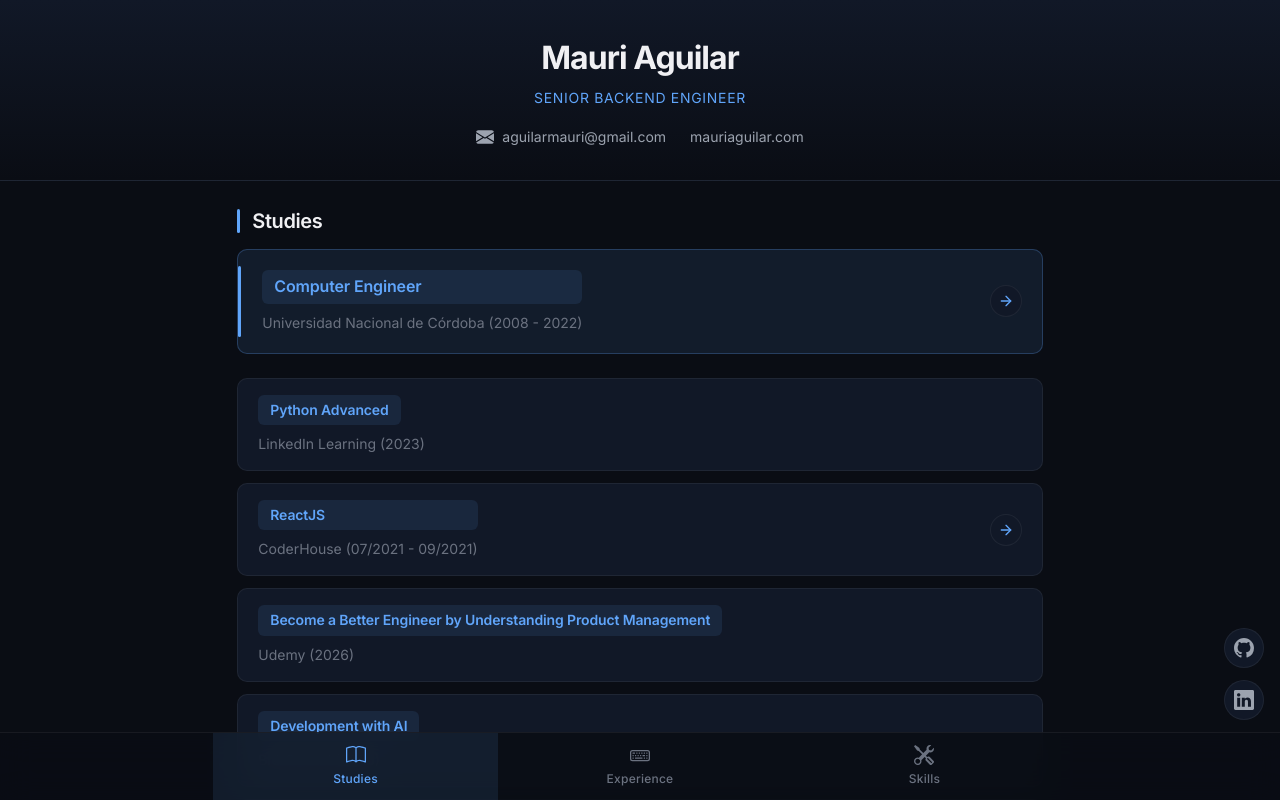
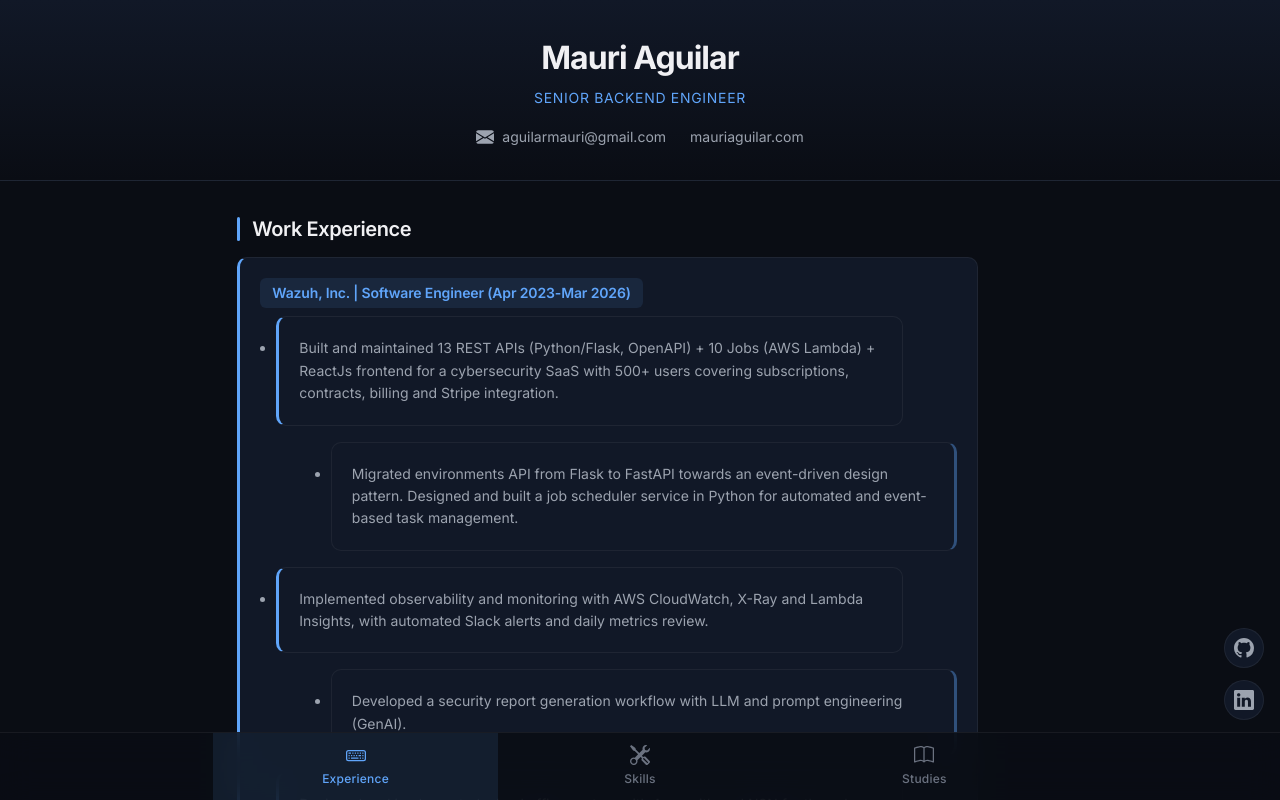
Before and after one commit to mauriaguilar/mauriaguilar.com, a React (Vite) app: page / in a window 1280 px wide. Shown: the top 800 px of the page. Built offline with nearby package versions, Linux system fonts and the light colour scheme.

Commit message:
SCROLL vertical

```diff
--- a/src/App.css
+++ b/src/App.css
@@ -66,6 +66,17 @@
 }
 
 /* ========================================
+   Sections (stacked in a single scroll)
+   ======================================== */
+main section {
+  scroll-margin-top: var(--space-6);
+}
+
+main section + section {
+  border-top: 1px solid var(--border-subtle);
+}
+
+/* ========================================
    Section Title
    ======================================== */
 .App-title {
@@ -73,7 +84,7 @@
   font-weight: 600;
   letter-spacing: -0.02em;
   color: var(--text-primary);
-  padding: var(--space-6) var(--space-6) var(--space-3);
+  padding: var(--space-8) var(--space-6) var(--space-3);
   display: flex;
   align-items: center;
   gap: var(--space-3);
--- a/src/App.tsx
+++ b/src/App.tsx
@@ -1,55 +1,69 @@
-import { useState, useCallback, useRef, lazy, Suspense } from 'react';
+import { useState, useCallback, useEffect, useRef } from 'react';
 import './App.css';
 import Studies from './Studies';
 import Menu from './Menu';
 import FloatingButtons from './FloatingButtons';
+import Experience from './Experience';
+import Skills from './Skills';
 
-const Experience = lazy(() => import('./Experience'));
-const Skills = lazy(() => import('./Skills'));
+type Section = 'experience' | 'skills' | 'studies';
 
-type Section = 'studies' | 'experience' | 'skills';
-
-const SECTIONS: Section[] = ['studies', 'experience', 'skills'];
-const SWIPE_THRESHOLD = 50; // px mínimos para considerar swipe válido
+const SECTIONS: Section[] = ['experience', 'skills', 'studies'];
 
 function App() {
-  const [activeSection, setActiveSection] = useState<Section>('studies');
-  const touchStartX = useRef<number | null>(null);
+  const [activeSection, setActiveSection] = useState<Section>('experience');
+  const sectionRefs = useRef<Record<Section, HTMLElement | null>>({
+    experience: null,
+    skills: null,
+    studies: null,
+  });
+  const isClickScrolling = useRef(false);
 
-  const activateStudies = useCallback(() => setActiveSection('studies'), []);
-  const activateExperience = useCallback(() => setActiveSection('experience'), []);
-  const activateSkills = useCallback(() => setActiveSection('skills'), []);
+  useEffect(() => {
+    const observer = new IntersectionObserver(
+      (entries) => {
+        if (isClickScrolling.current) return;
 
-  const handleTouchStart = useCallback((e: React.TouchEvent) => {
-    touchStartX.current = e.touches[0].clientX;
+        const visible = entries
+          .filter(entry => entry.isIntersecting)
+          .sort((a, b) => b.intersectionRatio - a.intersectionRatio);
+
+        if (visible.length > 0) {
+          const id = visible[0].target.id as Section;
+          setActiveSection(id);
+        }
+      },
+      { rootMargin: '-40% 0px -50% 0px', threshold: [0, 0.25, 0.5, 0.75, 1] }
+    );
+
+    SECTIONS.forEach(section => {
+      const el = sectionRefs.current[section];
+      if (el) observer.observe(el);
+    });
+
+    return () => observer.disconnect();
   }, []);
 
-  const handleTouchEnd = useCallback((e: React.TouchEvent) => {
-    if (touchStartX.current === null) return;
+  const scrollToSection = useCallback((section: Section) => {
+    const el = sectionRefs.current[section];
+    if (!el) return;
 
-    const deltaX = e.changedTouches[0].clientX - touchStartX.current;
-    touchStartX.current = null;
+    isClickScrolling.current = true;
+    setActiveSection(section);
+    el.scrollIntoView({ behavior: 'smooth', block: 'start' });
 
-    if (Math.abs(deltaX) < SWIPE_THRESHOLD) return;
-
-    setActiveSection(current => {
-      const currentIndex = SECTIONS.indexOf(current);
-      if (deltaX < 0) {
-        // swipe izquierda → sección siguiente
-        return SECTIONS[Math.min(currentIndex + 1, SECTIONS.length - 1)];
-      } else {
-        // swipe derecha → sección anterior
-        return SECTIONS[Math.max(currentIndex - 1, 0)];
-      }
-    });
+    window.clearTimeout((scrollToSection as unknown as { _t?: number })._t);
+    (scrollToSection as unknown as { _t?: number })._t = window.setTimeout(() => {
+      isClickScrolling.current = false;
+    }, 700);
   }, []);
 
+  const activateExperience = useCallback(() => scrollToSection('experience'), [scrollToSection]);
+  const activateSkills = useCallback(() => scrollToSection('skills'), [scrollToSection]);
+  const activateStudies = useCallback(() => scrollToSection('studies'), [scrollToSection]);
+
   return (
-    <div
-      className="App"
-      onTouchStart={handleTouchStart}
-      onTouchEnd={handleTouchEnd}
-    >
+    <div className="App">
 
       <header className="App-header">
         <h1>Mauri Aguilar</h1>
@@ -68,23 +82,15 @@ function App() {
       <div className='row'>
         <div className='col-xs-0 col-md-1 col-lg-2 App-Lateral'></div>
         <main className="col">
-          <Suspense fallback={null}>
-            {activeSection === 'studies' && (
-              <div id="studies">
-                <Studies/>
-              </div>
-            )}
-            {activeSection === 'experience' && (
-              <div id="experience">
-                <Experience/>
-              </div>
-            )}
-            {activeSection === 'skills' && (
-              <div id="skills">
-                <Skills/>
-              </div>
-            )}
-          </Suspense>
+          <section id="experience" ref={(el) => { sectionRefs.current.experience = el; }}>
+            <Experience/>
+          </section>
+          <section id="skills" ref={(el) => { sectionRefs.current.skills = el; }}>
+            <Skills/>
+          </section>
+          <section id="studies" ref={(el) => { sectionRefs.current.studies = el; }}>
+            <Studies/>
+          </section>
         </main>
         <div className='col-xs-0 col-md-1 col-lg-2 App-Lateral'></div>
       </div>
@@ -95,9 +101,9 @@ function App() {
           <div className='col'>
             <Menu
               activeSection={activeSection}
-              activateStudies={activateStudies}
               activateExperience={activateExperience}
               activateSkills={activateSkills}
+              activateStudies={activateStudies}
             />
           </div>
           <div className='col-xs-0 col-md-1 col-lg-2 App-Lateral'></div>
--- a/src/Menu.tsx
+++ b/src/Menu.tsx
@@ -1,23 +1,15 @@
 import { memo } from 'react';
 
 interface MenuProps {
-  activeSection: 'studies' | 'experience' | 'skills';
-  activateStudies: () => void;
+  activeSection: 'experience' | 'skills' | 'studies';
   activateExperience: () => void;
   activateSkills: () => void;
+  activateStudies: () => void;
 }
 
-const Menu = ({ activeSection, activateStudies, activateExperience, activateSkills }: MenuProps) => {
+const Menu = ({ activeSection, activateExperience, activateSkills, activateStudies }: MenuProps) => {
   return (
     <div className="row menu">
-      <div className={`col item${activeSection === 'studies' ? ' active' : ''}`} onClick={activateStudies}>
-        <a className="link" href="#" onClick={e => e.preventDefault()}>
-          <svg xmlns="http://www.w3.org/2000/svg" width="16" height="16" fill="currentColor" viewBox="0 0 16 16">
-            <path d="M1 2.828c.885-.37 2.154-.769 3.388-.893 1.33-.134 2.458.063 3.112.752v9.746c-.935-.53-2.12-.603-3.213-.493-1.18.12-2.37.461-3.287.811V2.828zm7.5-.141c.654-.689 1.782-.886 3.112-.752 1.234.124 2.503.523 3.388.893v9.923c-.918-.35-2.107-.692-3.287-.81-1.094-.111-2.278-.039-3.213.492V2.687zM8 1.783C7.015.936 5.587.81 4.287.94c-1.514.153-3.042.672-3.994 1.105A.5.5 0 0 0 0 2.5v11a.5.5 0 0 0 .707.455c.882-.4 2.303-.881 3.68-1.02 1.409-.142 2.59.087 3.223.877a.5.5 0 0 0 .78 0c.633-.79 1.814-1.019 3.222-.877 1.378.139 2.8.62 3.681 1.02A.5.5 0 0 0 16 13.5v-11a.5.5 0 0 0-.293-.455c-.952-.433-2.48-.952-3.994-1.105C10.413.809 8.985.936 8 1.783z"/>
-          </svg>
-          Studies
-        </a>
-      </div>
       <div className={`col item${activeSection === 'experience' ? ' active' : ''}`} onClick={activateExperience}>
         <a className="link" href="#" onClick={e => e.preventDefault()}>
           <svg xmlns="http://www.w3.org/2000/svg" width="16" height="16" fill="currentColor" viewBox="0 0 16 16">
@@ -35,6 +27,14 @@ const Menu = ({ activeSection, activateStudies, activateExperience, activateSkil
           Skills
         </a>
       </div>
+      <div className={`col item${activeSection === 'studies' ? ' active' : ''}`} onClick={activateStudies}>
+        <a className="link" href="#" onClick={e => e.preventDefault()}>
+          <svg xmlns="http://www.w3.org/2000/svg" width="16" height="16" fill="currentColor" viewBox="0 0 16 16">
+            <path d="M1 2.828c.885-.37 2.154-.769 3.388-.893 1.33-.134 2.458.063 3.112.752v9.746c-.935-.53-2.12-.603-3.213-.493-1.18.12-2.37.461-3.287.811V2.828zm7.5-.141c.654-.689 1.782-.886 3.112-.752 1.234.124 2.503.523 3.388.893v9.923c-.918-.35-2.107-.692-3.287-.81-1.094-.111-2.278-.039-3.213.492V2.687zM8 1.783C7.015.936 5.587.81 4.287.94c-1.514.153-3.042.672-3.994 1.105A.5.5 0 0 0 0 2.5v11a.5.5 0 0 0 .707.455c.882-.4 2.303-.881 3.68-1.02 1.409-.142 2.59.087 3.223.877a.5.5 0 0 0 .78 0c.633-.79 1.814-1.019 3.222-.877 1.378.139 2.8.62 3.681 1.02A.5.5 0 0 0 16 13.5v-11a.5.5 0 0 0-.293-.455c-.952-.433-2.48-.952-3.994-1.105C10.413.809 8.985.936 8 1.783z"/>
+          </svg>
+          Studies
+        </a>
+      </div>
     </div>
   )
 }
```
Also changed, not shown: 1 other file (tests, documents, lock files or other folders).
